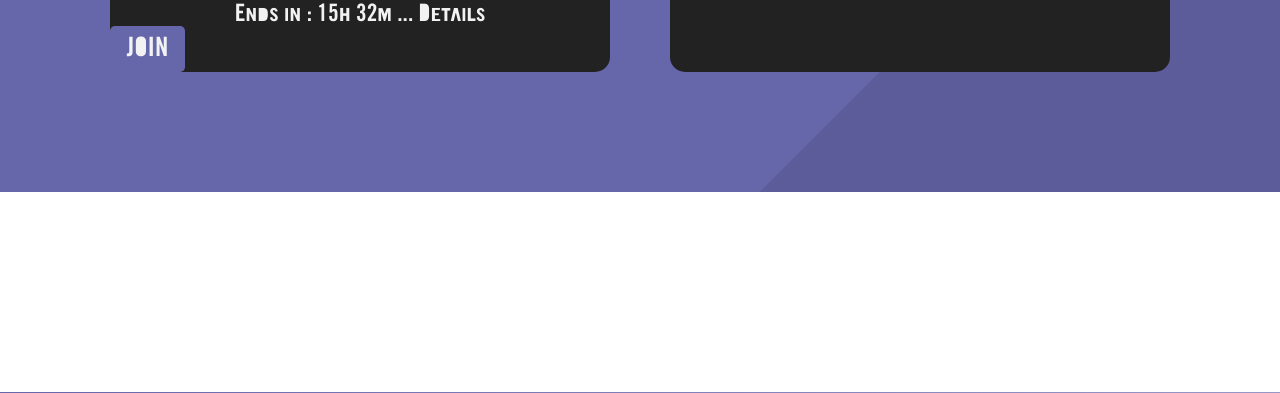
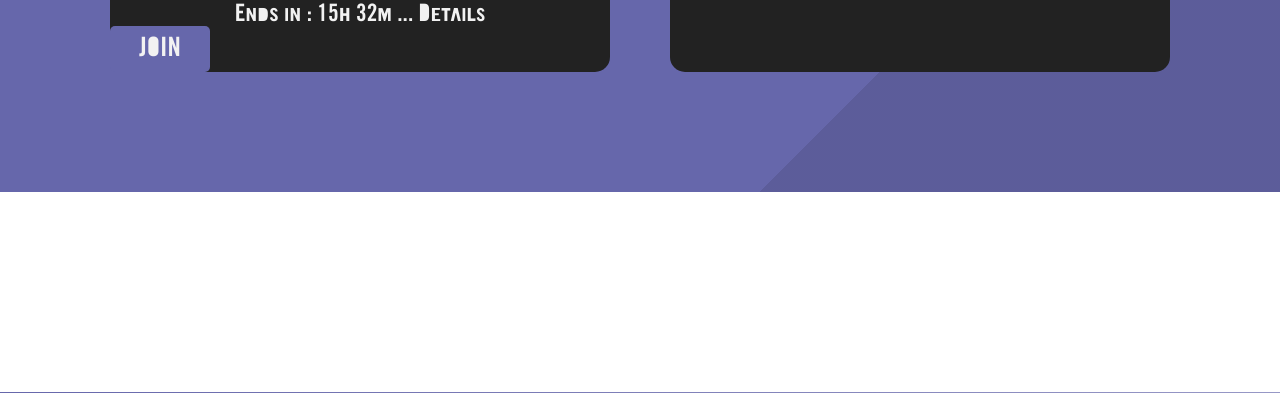
Before and after one commit to michaelbartek/throwback, a PHP site: page /sutaz.html in a window 1280 px wide. Shown: the part 756-1149 px from the top of the page. Run offline with PHP 8.4, Linux system fonts and the light colour scheme.

Commit message:
Update styles.css

```diff
--- a/styles.css
+++ b/styles.css
@@ -437,7 +437,7 @@ height: 50px;
    background-color: #6667AB;
    color: #f2f2f2;
    font-size: 20pt;
-   width: 15%;
+   width: 20%;
    border-radius: 5px;
 
    }
```
